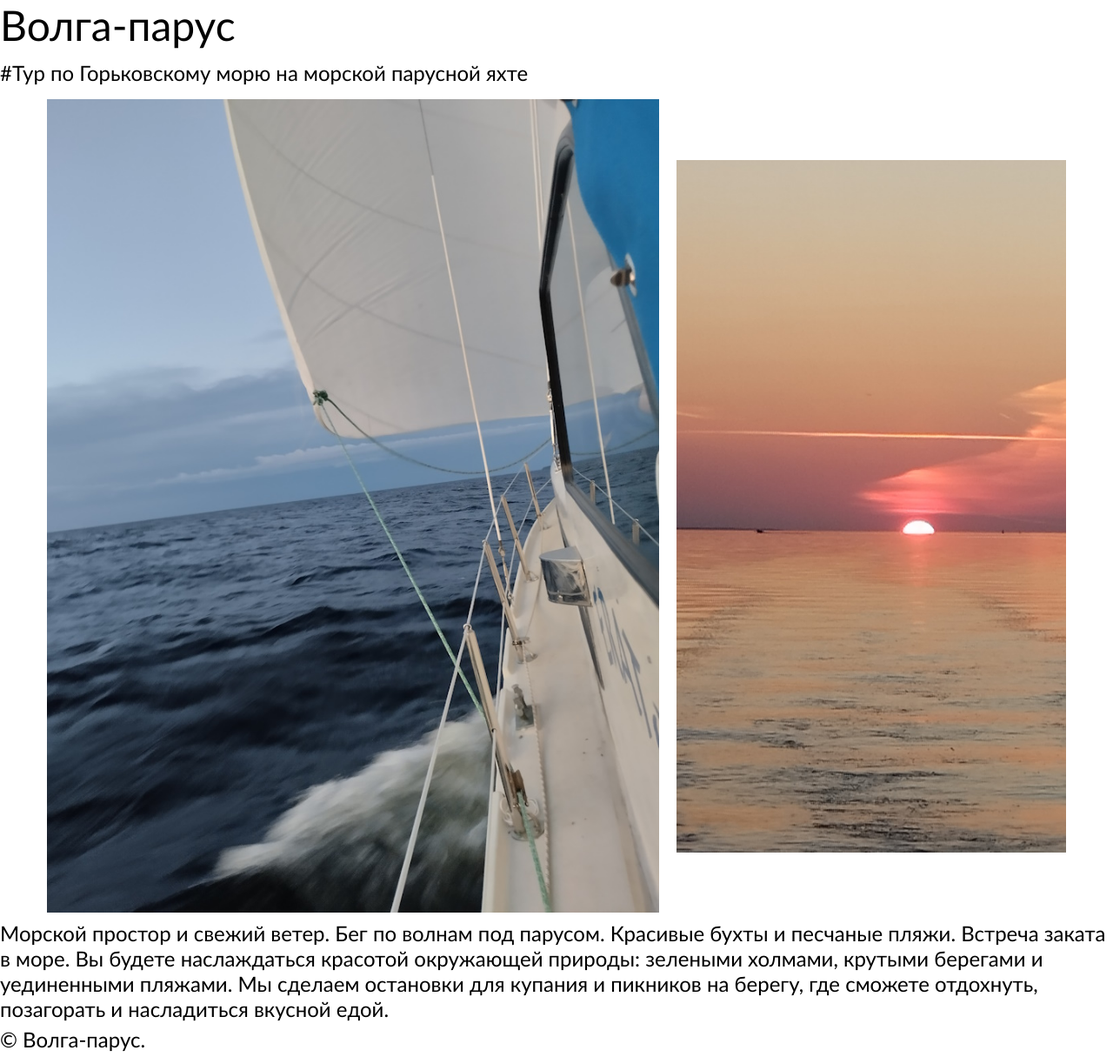
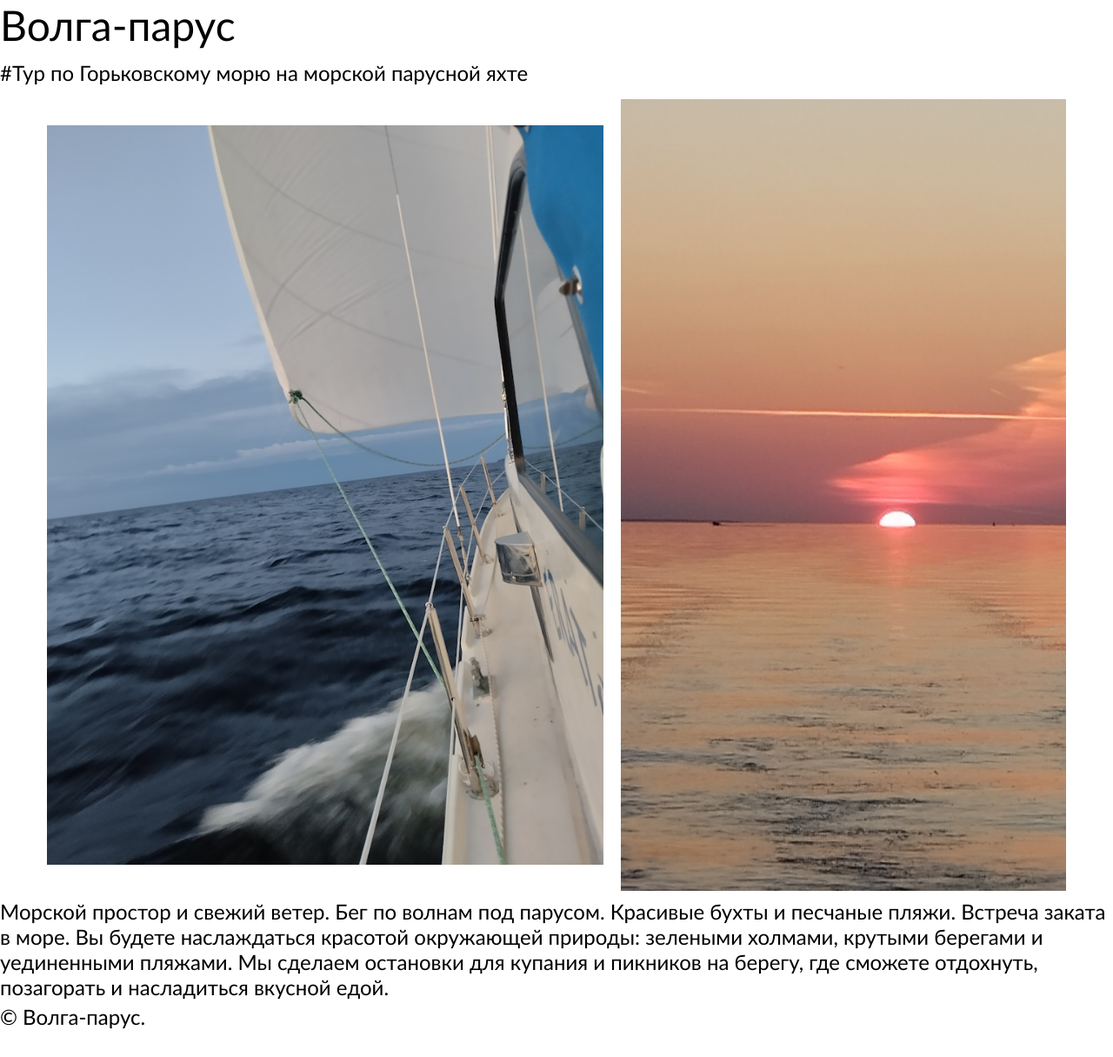
Before and after one commit to CaptainEvgeny/Volga-sail, a Jekyll site: the page built from index.md, in a window 1280 px wide. Shown: the whole page at 87% size. Built offline with Jekyll 4.4.1, drawn with Linux system fonts in a browser that asks for light colours; after the commit the page ends 1190 px from its top, so only the background shows below that.

Commit message:
Update index.md

```diff
--- a/index.md
+++ b/index.md
@@ -8,8 +8,8 @@ excerpt: Круизы на парусных яхтах по Волге. Обуч
 #Тур по Горьковскому морю на морской парусной яхте
 
 <div class="container">
-    <img src="images/photo1.jpg" alt="Яхта.Парус" width="55%">
-    <img src="images/photo2.jpg" alt="Яхта.Парус" width="35%">
+    <img src="images/photo1.jpg" alt="Яхта.Парус" width="50%">
+    <img src="images/photo2.jpg" alt="Яхта.Парус" width="40%">
 </div>
 
 Морской простор и свежий ветер. Бег по волнам под парусом. Красивые бухты и песчаные пляжи. Встреча заката в море.
```
